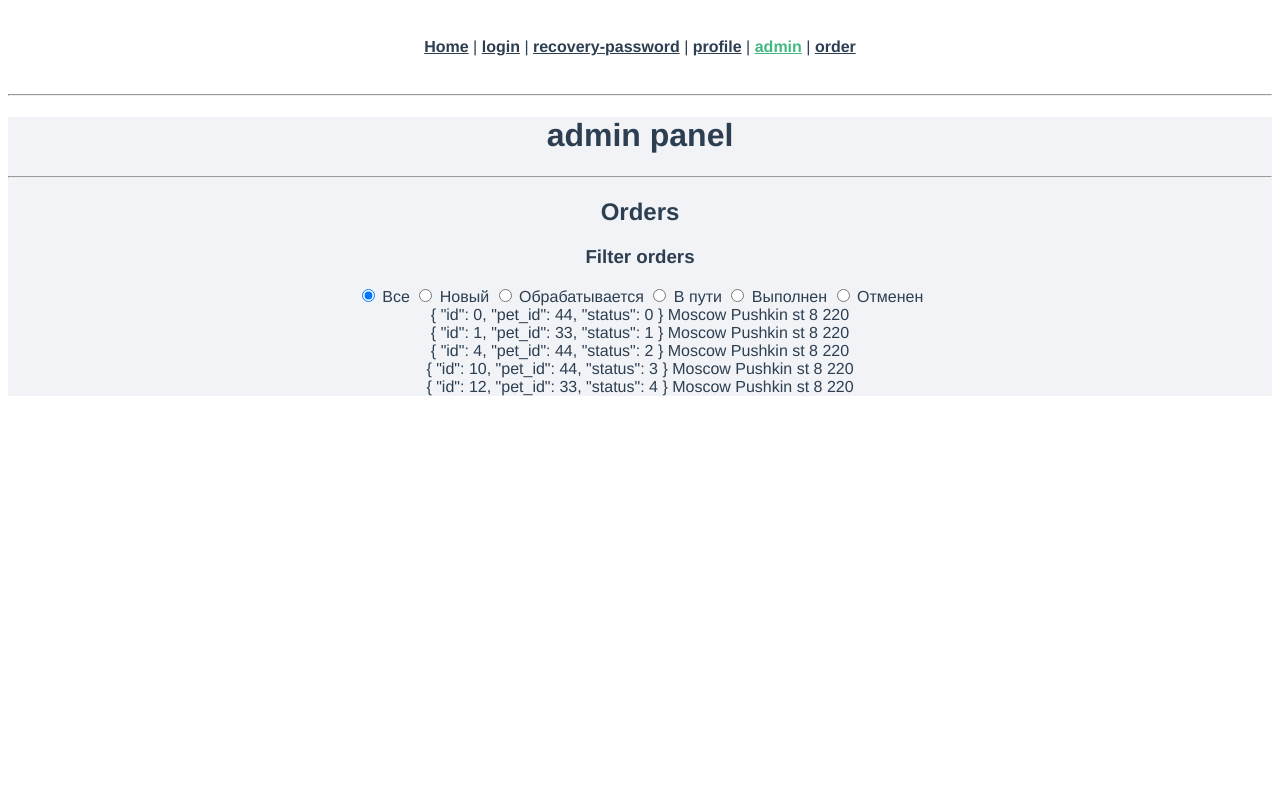
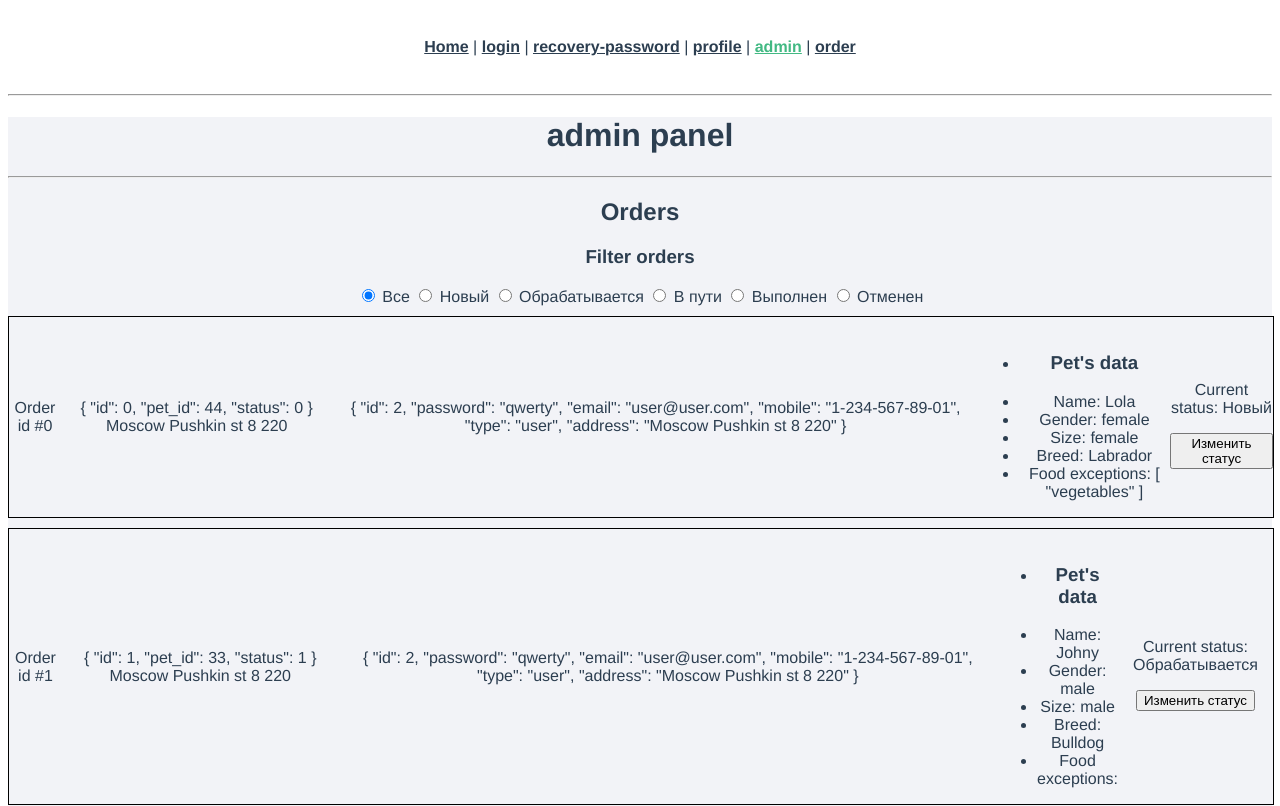
Before and after one commit to YuliaAnikeeva/f-ZooBro, a Vue app: page /admin in a window 1280 px wide. Shown: the top 806 px of the page. Built offline with nearby package versions, Linux system fonts and the light colour scheme; what vue-the-mask would draw is missing.

Commit message:
admin-panel update

```diff
--- a/src/components/AdminOrder.vue
+++ b/src/components/AdminOrder.vue
@@ -1,16 +1,90 @@
 <template>
   <div>
+    <span>
+      Order id #{{order.id}}
+    </span>
     {{order}}
     {{this.$store.getters['admin/getOrderAddress'](order.pet_id)}}
+    <span>{{userInfo}}</span>
+    <ul>
+      <li><h3>Pet's data</h3></li>
+      <li>Name: {{petInfo.name}}</li>
+      <li>Gender: {{petInfo.gender}}</li>
+      <li>Size: {{petInfo.gender}}</li>
+      <li>Breed: {{petInfo.breed}}</li>
+      <li>Food exceptions: {{petInfo.food_exceptions}}</li>
+    </ul>
+    <span>
+      <p>Current status: {{statusString}}</p>
+      <button v-if="!changeStatus" @click="changeStatus = !changeStatus">Изменить статус</button>
+    </span>
+    <select v-if="changeStatus" v-model="selectedStatus" >
+      <option :disabled="true" value="">Выбор нового статуса</option>
+      <option value="0">Новый</option>
+      <option value="1">Обрабатывается</option>
+      <option value="2">В пути</option>
+      <option value="3">Выполнен</option>
+      <option value="4">Отменен</option>
+    </select>
+    <button v-if="statusChanged">Отправить изменение</button>
   </div>
 </template>
 
 <script>
 export default {
   props: ['order'],
+  data() {
+    return {
+      selectedStatus: '',
+      changeStatus: false,
+    }
+  },
+  created() {
+    // this.selectedStatus = this.order.status
+  },
+  computed: {
+    statusChanged() {
+      if (this.selectedStatus != '' && this.selectedStatus != this.statusString) {
+        return true
+      }
+      return false
+    },
+    petInfo() {
+      return this.$store.getters['admin/getPetInfo'](this.order.pet_id)
+    },
+    userInfo() {
+      return this.$store.getters['admin/getUserInfo'](this.petInfo.user_id)
+    },
+    statusString() {
+      switch (this.order.status) {
+        case 0: {
+          return 'Новый'
+        }
+        case 1: {
+          return 'Обрабатывается'
+        }
+        case 2: {
+          return 'В пути'
+        }
+        case 3: {
+          return 'Выполнен'
+        }
+        case 4: {
+          return 'Отменен'
+        }
+      }
+    }
+  }
 }
 </script>
 
 <style lang="scss" scoped>
-
+  div {
+    display: flex;
+    flex-flow: row nowrap;
+    justify-content: space-evenly;
+    align-items: center;
+    border: 1px solid black;
+    margin-top: 10px;
+  }
 </style>
--- a/src/store/admin.js
+++ b/src/store/admin.js
@@ -18,6 +18,12 @@ const admin = {
       const pet = rootState.pets.filter(pet => pet.id == id)
       const user = rootState.users.filter(user => user.id == pet[0].user_id)
       return user[0].address
+    },
+    getPetInfo: (state, getters, rootState) => id => {
+      return rootState.pets.filter(pet => pet.id == id)[0]
+    },
+    getUserInfo: (state, getters, rootState) => id => {
+      return rootState.users.filter(user => user.id == id)[0]
     }
   }
 }
--- a/src/store/index.js
+++ b/src/store/index.js
@@ -38,7 +38,7 @@ export default new Vuex.Store({
         breed: 'Bulldog',
         birthday_date: '2018-06-01',
         birthday_years: null,
-        food_exceptios: null,
+        food_exceptions: null,
       },
       {
         id: 44,
@@ -49,7 +49,7 @@ export default new Vuex.Store({
         breed: 'Labrador',
         birthday_date: null,
         birthday_years: '1-5',
-        food_exceptios: ['vegetables'],
+        food_exceptions: ['vegetables'],
       }
     ],
     orders: [
--- a/src/views/Admin.vue
+++ b/src/views/Admin.vue
@@ -31,12 +31,11 @@
           Отменен
         </label>
       </div>
-      <div
+      <AdminOrder
         v-for="(order, index) in this.$store.getters['admin/getOrdersByStatus'](selectedCategory)"
         :key="index"
-      >
-        <AdminOrder :order="order" />
-      </div>
+        :order="order"
+      />
     </div>
   </div>
 </template>
```
